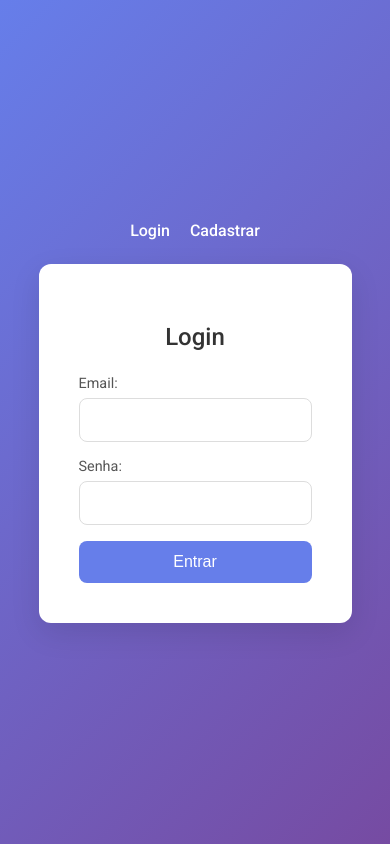
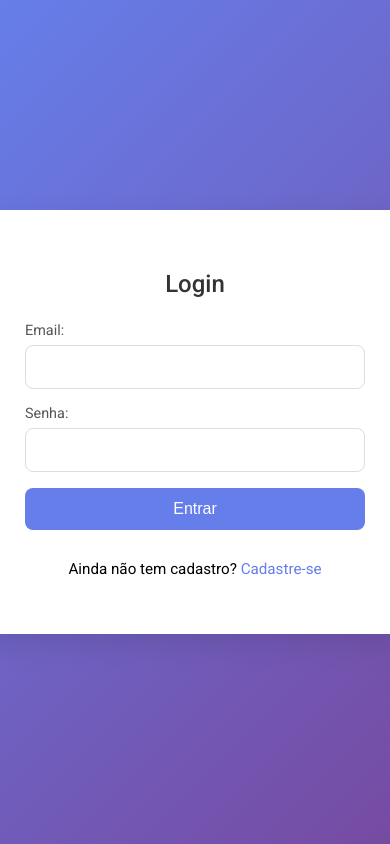
Before and after one commit to alexsander-coder/frontEndAuthDeMaria, a React (Vite) app: page /login in a window 390 px wide. Built offline with nearby package versions, Linux system fonts and the light colour scheme.

Commit message:
refactor design responsive

```diff
--- a/src/App.tsx
+++ b/src/App.tsx
@@ -1,5 +1,5 @@
 import React from 'react';
-import { BrowserRouter as Router, Routes, Route, Link } from 'react-router-dom';
+import { BrowserRouter as Router, Routes, Route } from 'react-router-dom';
 import Login from './pages/Login';
 import Register from './pages/Register';
 
@@ -7,16 +7,6 @@ const App: React.FC = () => {
   return (
     <Router>
       <div>
-        <nav>
-          <ul>
-            <li>
-              <Link to="/login">Login</Link>
-            </li>
-            <li>
-              <Link to="/register">Cadastrar</Link>
-            </li>
-          </ul>
-        </nav>
         <Routes>
           <Route path="/login" element={<Login />} />
           <Route path="/register" element={<Register />} />
--- a/src/index.css
+++ b/src/index.css
@@ -14,14 +14,17 @@ body {
   height: 100vh;
 }
 
-/* Container centralizado e responsivo */
 .container {
   background-color: #fff;
   border-radius: 12px;
   padding: 40px;
-  max-width: 400px;
-  width: 100%;
+  max-width: 420px;
+  width: 917px;
   box-shadow: 0px 10px 30px rgba(0, 0, 0, 0.1);
+  min-height: 400px;
+  display: flex;
+  flex-direction: column;
+  justify-content: space-between;
 }
 
 h2 {
@@ -34,6 +37,7 @@ h2 {
 form {
   display: flex;
   flex-direction: column;
+  justify-content: space-between;
 }
 
 .form-group {
@@ -70,40 +74,30 @@ button {
   font-size: 1rem;
   cursor: pointer;
   transition: background-color 0.3s;
+  margin-bottom: 15px;
 }
 
 button:hover {
   background-color: #556cd6;
 }
 
-/* Mensagem de erro */
+p {
+  text-align: center;
+  font-size: 0.95rem;
+  margin-top: 15px;
+}
+
+p a {
+  color: #667eea;
+  text-decoration: none;
+}
+
+p a:hover {
+  text-decoration: underline;
+}
+
 .error {
   color: #e74c3c;
   margin-bottom: 16px;
   text-align: center;
 }
-
-nav ul {
-  list-style: none;
-  padding: 0;
-  display: flex;
-  justify-content: center;
-  margin: 0;
-  margin-bottom: 24px;
-}
-
-nav ul li {
-  margin: 0 10px;
-}
-
-nav ul li a {
-  text-decoration: none;
-  font-size: 1rem;
-  color: #fff;
-  font-weight: 500;
-  transition: color 0.3s;
-}
-
-nav ul li a:hover {
-  color: #dcdcdc;
-}
--- a/src/pages/Login.tsx
+++ b/src/pages/Login.tsx
@@ -1,6 +1,6 @@
 import React, { useState } from 'react';
 import { login } from '../api/auth';
-import { useNavigate } from 'react-router-dom';
+import { useNavigate, Link } from 'react-router-dom';
 
 const Login: React.FC = () => {
   const [email, setEmail] = useState('');
@@ -12,13 +12,10 @@ const Login: React.FC = () => {
     e.preventDefault();
     try {
       const response = await login(email, password);
-      const { access_token } = response.data;
-      console.log("Login realizado com sucesso:", access_token);
-      localStorage.setItem('access_token', access_token);
+      localStorage.setItem('access_token', response.data.access_token);
       navigate('/');
     } catch (err) {
       setError('Falha ao fazer login');
-      console.error(err);
     }
   };
 
@@ -29,24 +26,19 @@ const Login: React.FC = () => {
       <form onSubmit={handleLogin}>
         <div className="form-group">
           <label>Email:</label>
-          <input
-            type="email"
-            value={email}
-            onChange={(e) => setEmail(e.target.value)}
-            required
-          />
+          <input type="email" value={email} onChange={(e) => setEmail(e.target.value)} required />
         </div>
         <div className="form-group">
           <label>Senha:</label>
-          <input
-            type="password"
-            value={password}
-            onChange={(e) => setPassword(e.target.value)}
-            required
-          />
+          <input type="password" value={password} onChange={(e) => setPassword(e.target.value)} required />
         </div>
         <button type="submit">Entrar</button>
       </form>
+
+      <p>
+        Ainda não tem cadastro?{' '}
+        <Link to="/register">Cadastre-se</Link>
+      </p>
     </div>
   );
 };
--- a/src/pages/Register.tsx
+++ b/src/pages/Register.tsx
@@ -1,6 +1,6 @@
 import React, { useState } from 'react';
 import { register } from '../api/auth';
-import { useNavigate } from 'react-router-dom';
+import { useNavigate, Link } from 'react-router-dom';
 
 const Register: React.FC = () => {
   const [email, setEmail] = useState('');
@@ -27,24 +27,19 @@ const Register: React.FC = () => {
       <form onSubmit={handleRegister}>
         <div className="form-group">
           <label>Email:</label>
-          <input
-            type="email"
-            value={email}
-            onChange={(e) => setEmail(e.target.value)}
-            required
-          />
+          <input type="email" value={email} onChange={(e) => setEmail(e.target.value)} required />
         </div>
         <div className="form-group">
           <label>Senha:</label>
-          <input
-            type="password"
-            value={password}
-            onChange={(e) => setPassword(e.target.value)}
-            required
-          />
+          <input type="password" value={password} onChange={(e) => setPassword(e.target.value)} required />
         </div>
         <button type="submit">Cadastrar</button>
       </form>
+
+      <p>
+        Já tem uma conta?{' '}
+        <Link to="/login">Faça login</Link>
+      </p>
     </div>
   );
 };
```
